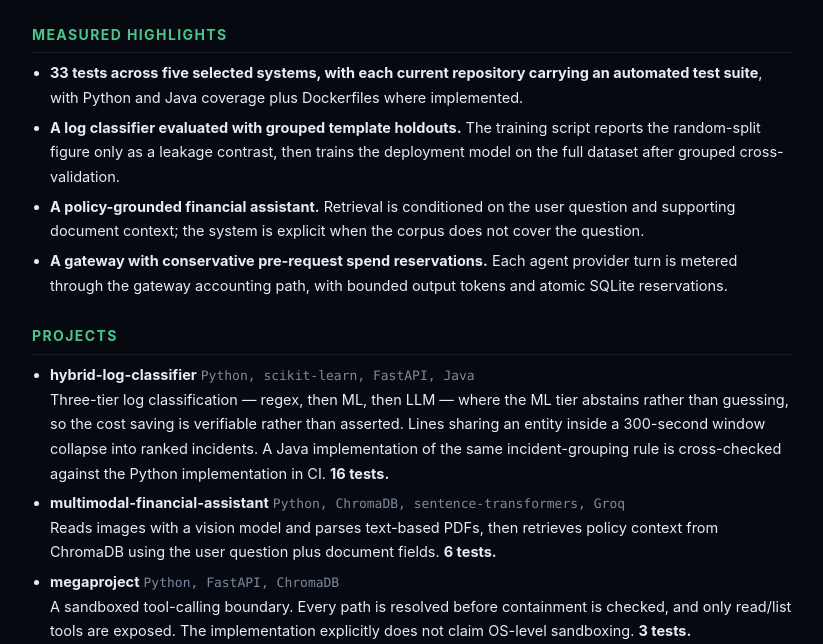
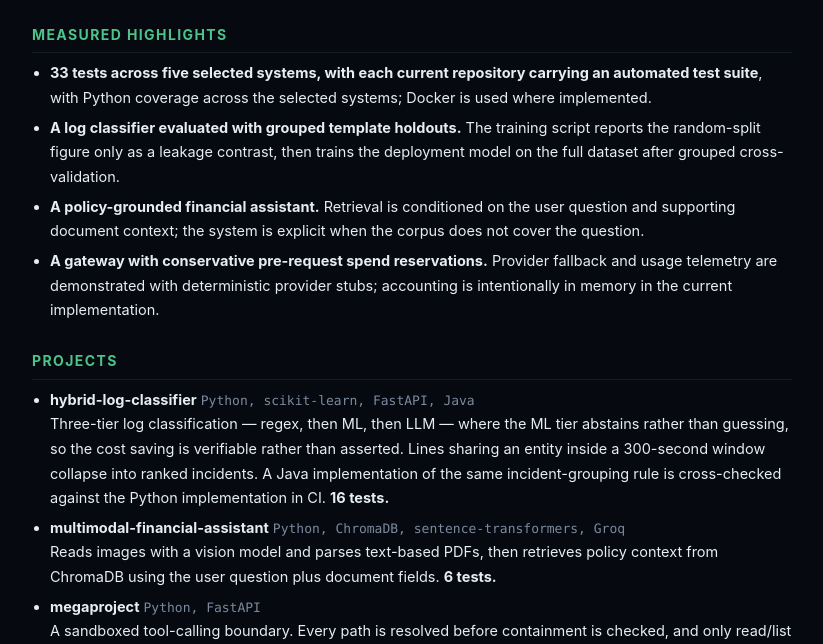
Before and after one commit to HarshCodeK/HarshCodeK, a website: page resume.html in a window 1280 px wide. Shown: the part 140-784 px from the top of the page, without its empty margins (228-1051 px from the left). Drawn offline with Linux system fonts and the light colour scheme.

Commit message:
fix: remove unsupported profile claims

```diff
--- a/resume.html
+++ b/resume.html
@@ -34,10 +34,10 @@
 
   <h2>Measured highlights</h2>
   <ul>
-    <li><b>33 tests across five selected systems, with each current repository carrying an automated test suite</b>, with Python and Java coverage plus Dockerfiles where implemented.</li>
+    <li><b>33 tests across five selected systems, with each current repository carrying an automated test suite</b>, with Python coverage across the selected systems; Docker is used where implemented.</li>
     <li><b>A log classifier evaluated with grouped template holdouts.</b> The training script reports the random-split figure only as a leakage contrast, then trains the deployment model on the full dataset after grouped cross-validation.</li>
     <li><b>A policy-grounded financial assistant.</b> Retrieval is conditioned on the user question and supporting document context; the system is explicit when the corpus does not cover the question.</li>
-    <li><b>A gateway with conservative pre-request spend reservations.</b> Each agent provider turn is metered through the gateway accounting path, with bounded output tokens and atomic SQLite reservations.</li>
+    <li><b>A gateway with conservative pre-request spend reservations.</b> Provider fallback and usage telemetry are demonstrated with deterministic provider stubs; accounting is intentionally in memory in the current implementation.</li>
   </ul>
 
   <h2>Projects</h2>
@@ -51,7 +51,7 @@
     <li><span class="role">multimodal-financial-assistant</span> <span class="meta">Python, ChromaDB, sentence-transformers, Groq</span><br>
     Reads images with a vision model and parses text-based PDFs, then retrieves policy context from ChromaDB using the user question plus document fields. <b>6 tests.</b></li>
 
-    <li><span class="role">megaproject</span> <span class="meta">Python, FastAPI, ChromaDB</span><br>
+    <li><span class="role">megaproject</span> <span class="meta">Python, FastAPI</span><br>
     A sandboxed tool-calling boundary. Every path is resolved before containment is checked, and only read/list tools are exposed. The implementation explicitly does not claim OS-level sandboxing. <b>3 tests.</b></li>
 
     <li><span class="role">kay-kay</span> <span class="meta">Python, FastAPI, SQLite</span><br>
```
